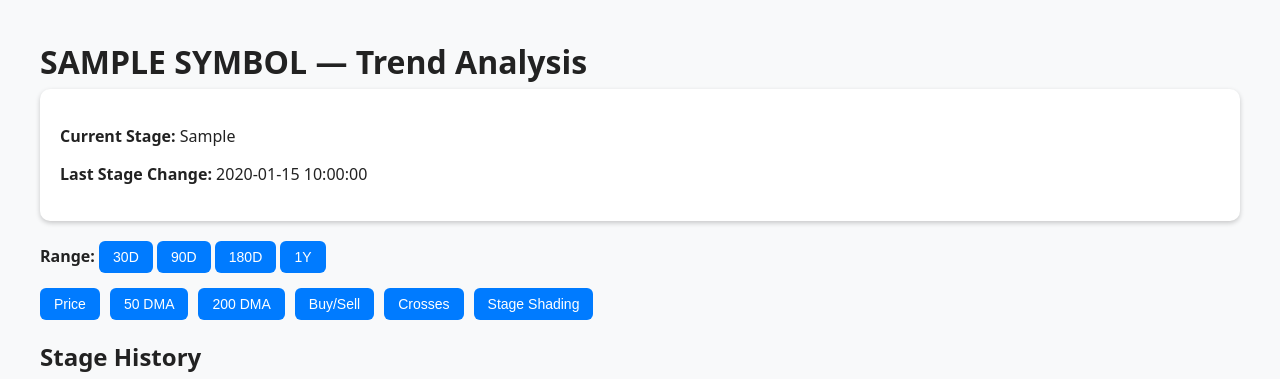
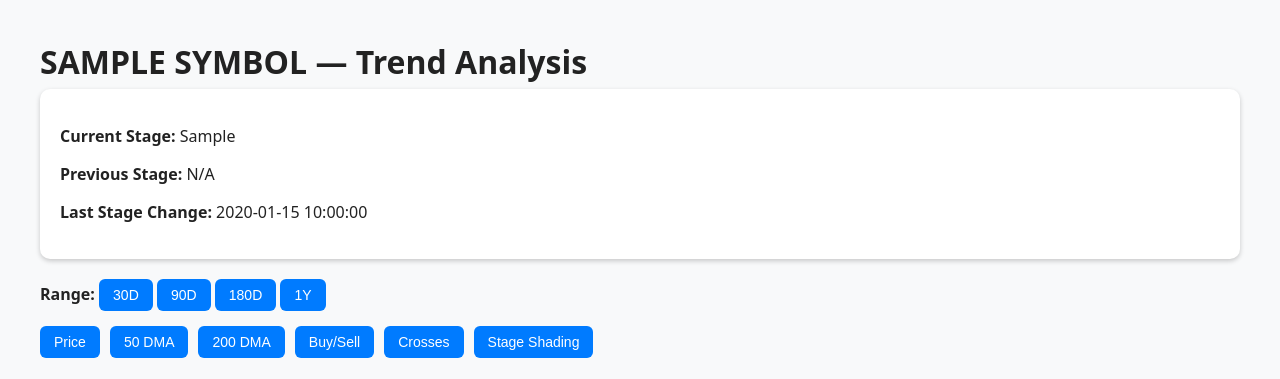
Before and after one commit to Janet-27/Flask-new, a Flask app: template templates/trend_view.html in a window 1280 px wide. Shown: the top 379 px of the page. Run offline with Flask 3, Linux system fonts and the light colour scheme; the template is opened without the code that fills it: most values are stand-ins (such as "Sample title", 1, 10 or a date in 2020); some libraries are stand-ins or nearby versions.

Commit message:
Previous stage update

```diff
--- a/app.py
+++ b/app.py
@@ -277,9 +277,17 @@ def identify_trend(symbol):
     ]
     df["Stage"] = np.select(conditions, choices, default=None)
 
-    # --- Identify latest trend ---
-    latest_stage = df["Stage"].dropna().iloc[-1] if not df["Stage"].dropna().empty else "Unknown"
-    last_change_date = df.loc[df["Stage"].shift() != df["Stage"], "Date"].iloc[-1]
+    # --- Identify latest and previous stage ---
+    stage_changes = df.loc[df["Stage"].shift() != df["Stage"], ["Date", "Stage"]].dropna().reset_index(drop=True)
+
+    if not stage_changes.empty:
+       latest_stage = stage_changes["Stage"].iloc[-1]
+       last_change_date = stage_changes["Date"].iloc[-1]
+       previous_stage = stage_changes["Stage"].iloc[-2] if len(stage_changes) > 1 else "No previous stage in selected range"
+    else:
+       latest_stage = "Unknown"
+       last_change_date = "N/A"
+       previous_stage = "N/A"
 
     # --- Summarize trend durations ---
     stage_summary = (
@@ -336,6 +344,7 @@ def identify_trend(symbol):
     summary = {
         "symbol": symbol.upper(),
         "current_stage": latest_stage,
+        "previous_stage": previous_stage,
         "last_change_date": str(last_change_date.date()) if pd.notna(last_change_date) else "N/A",
         "stage_durations": stage_summary.to_dict(orient="records"),
     }
--- a/templates/trend_view.html
+++ b/templates/trend_view.html
@@ -39,6 +39,7 @@ th{background:var(--accent);color:#fff}
 <h1>{{ symbol.upper() }} — Trend Analysis</h1>
 <div class="summary">
   <p><strong>Current Stage:</strong> {{ current_stage }}</p>
+  <p><strong>Previous Stage:</strong> {{ trend_data.previous_stage if trend_data.previous_stage else 'N/A' }}</p>
   <p><strong>Last Stage Change:</strong> {{ last_change_date }}</p>
 </div>
 <div id="daySelector" style="margin-bottom:15px;">
```
Also changed, not shown: requirements.txt (added, +48 -0 lines).
